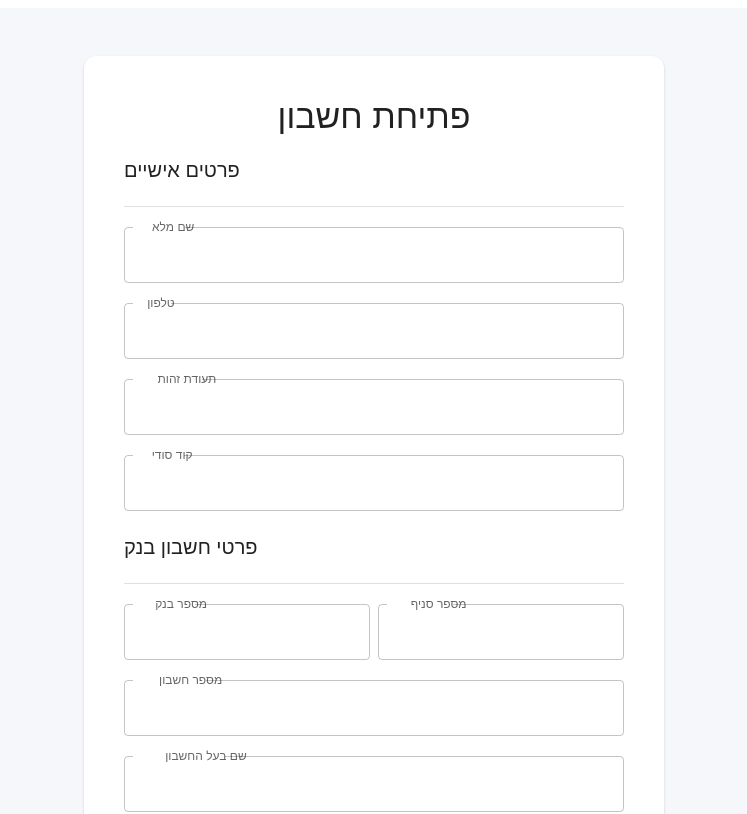
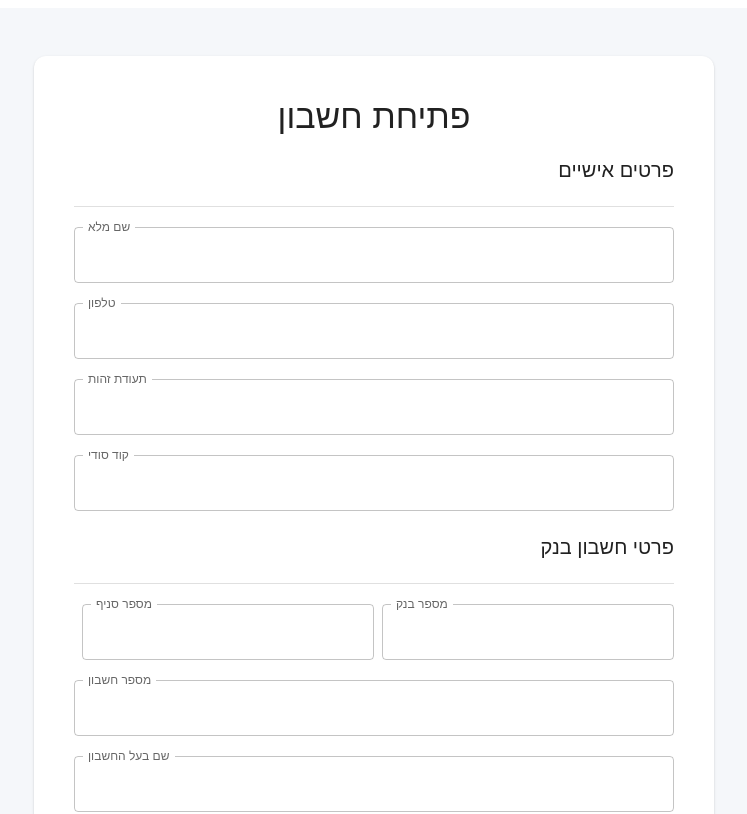
Before and after one commit to YochiRozental/BitPhone, a React (Vite) app: page /register in a window 1280 px wide. Shown: the top 814 px of the page, without its empty margins (266-1013 px from the left). Built offline with nearby package versions, Linux system fonts and the light colour scheme; some icons are missing.

Commit message:
Correction in input design

```diff
--- a/src/components/forms/AuthForm.tsx
+++ b/src/components/forms/AuthForm.tsx
@@ -36,8 +36,8 @@ export default function AuthForm({
     };
 
     return (
-        <Box display="flex" justifyContent="center" py={6} sx={{ bgcolor: "#f5f7fa" }}>
-            <Paper sx={{ p: 5, width: "100%", maxWidth: 500, borderRadius: 3 }}>
+        <Box display="flex" justifyContent="center" py={6} sx={{ bgcolor: "#f5f7fa", direction: 'rtl' }}>
+            <Paper sx={{ p: 5, width: "100%", maxWidth: 600, borderRadius: 3 }}>
                 <Typography variant="h4" textAlign="center" mb={2}>
                     {isReg ? "פתיחת חשבון" : "התחברות"}
                 </Typography>
--- a/src/components/forms/FormFields.tsx
+++ b/src/components/forms/FormFields.tsx
@@ -13,6 +13,7 @@ import LockIcon from "@mui/icons-material/Lock";
 import VpnKeyIcon from "@mui/icons-material/VpnKey";
 import CreditCardIcon from "@mui/icons-material/CreditCard";
 import AccountBalanceIcon from "@mui/icons-material/AccountBalance";
+import { flex } from "@mui/system";
 
 interface Props {
     data: any;
@@ -70,7 +71,7 @@ export default function FormFields({
                     </Typography>
                     <Divider />
 
-                    <Stack direction="row" spacing={1} width={"100%"}>
+                    <Stack direction="row" justifyContent={"space-between"} spacing={1} gap={1} width={"100%"}>
                         <TextField
                             label="מספר בנק"
                             name="bankNumber"
@@ -79,6 +80,7 @@ export default function FormFields({
                             disabled={readOnly}
                             error={!!errors.bankNumber}
                             helperText={errors.bankNumber}
+                            fullWidth
                             inputProps={{ autocomplete: 'off' }}
                             InputProps={{
                                 startAdornment: (
@@ -97,6 +99,7 @@ export default function FormFields({
                             disabled={readOnly}
                             error={!!errors.branchNumber}
                             helperText={errors.branchNumber}
+                            fullWidth
                             inputProps={{ autocomplete: 'off' }}
                             InputProps={{
                                 startAdornment: (
--- a/src/components/forms/UserForm.tsx
+++ b/src/components/forms/UserForm.tsx
@@ -31,8 +31,8 @@ export default function UserForm({
     const { data, errors, onChange, validate } = useUserForm(initialData, false);
 
     return (
-        <Box display="flex" justifyContent="center" py={4}>
-            <Paper sx={{ p: 5, maxWidth: 600, width: "100%" }}>
+        <Box display="flex" justifyContent="center" py={4} sx={{ bgcolor: "#f5f7fa" }}>
+            <Paper sx={{ p: 5, maxWidth: 600, width: "100%", borderRadius: 3 }}>
                 <Typography variant="h4" textAlign="center" mb={3}>
                     פרטי פרופיל
                 </Typography>
--- a/src/pages/users/LoginPage.tsx
+++ b/src/pages/users/LoginPage.tsx
@@ -1,8 +1,8 @@
 import { useState } from "react";
+import { useNavigate } from "react-router-dom";
 import AuthForm from "../../components/forms/AuthForm";
 import { loginUser } from "../../features/auth/authThunks";
 import { useAppDispatch } from "../../app/hooks";
-import { useNavigate } from "react-router-dom";
 
 export default function LoginPage() {
     const dispatch = useAppDispatch();
--- a/src/theme/theme.ts
+++ b/src/theme/theme.ts
@@ -55,12 +55,6 @@ const theme = createTheme(
                     },
                 },
             },
-            MuiInputLabel: {
-                styleOverrides: {
-                    root: { transformOrigin: "top right" },
-                    shrink: { transformOrigin: "top right", right: "auto" },
-                },
-            },
         },
     },
     heIL
```
